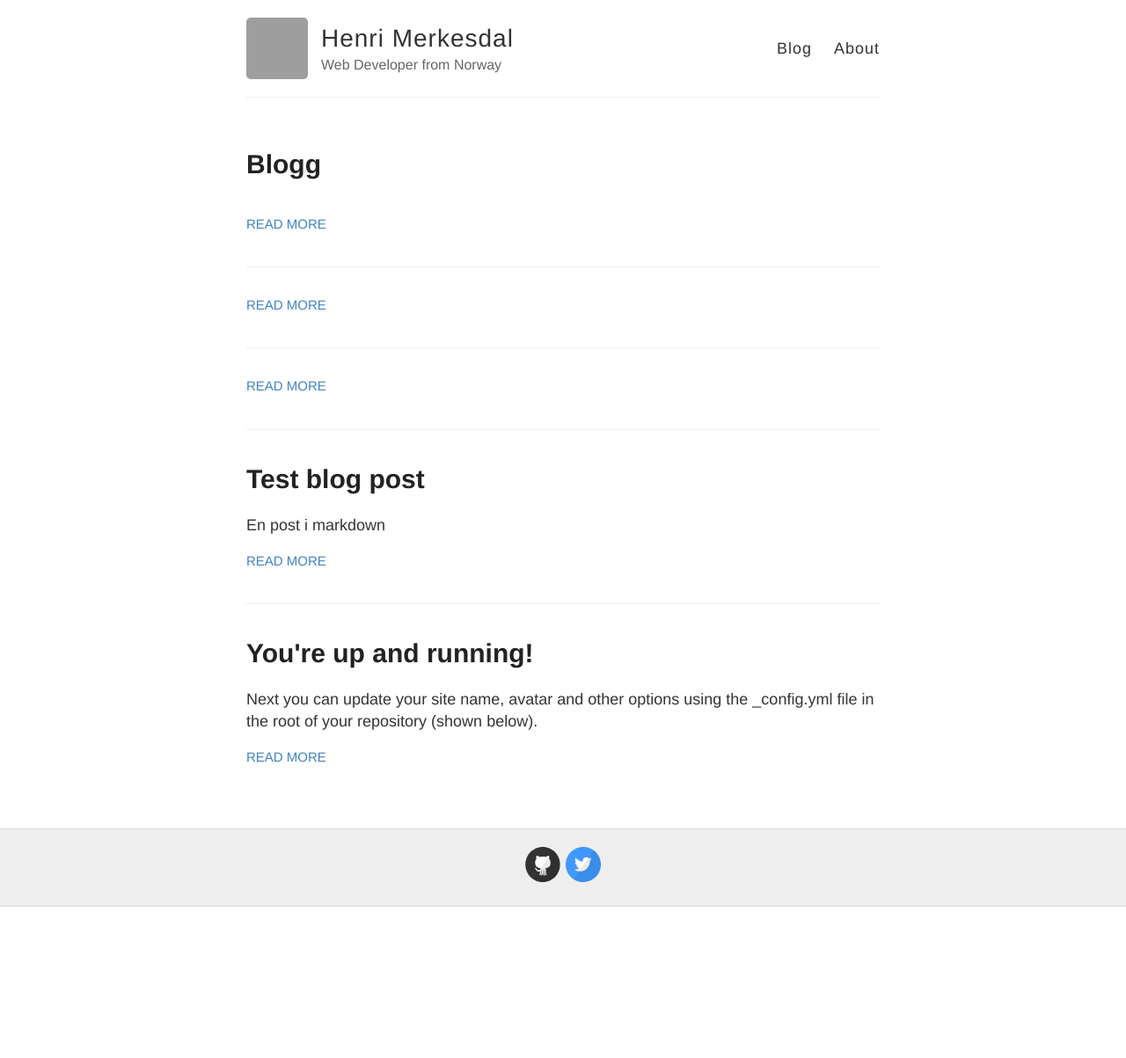
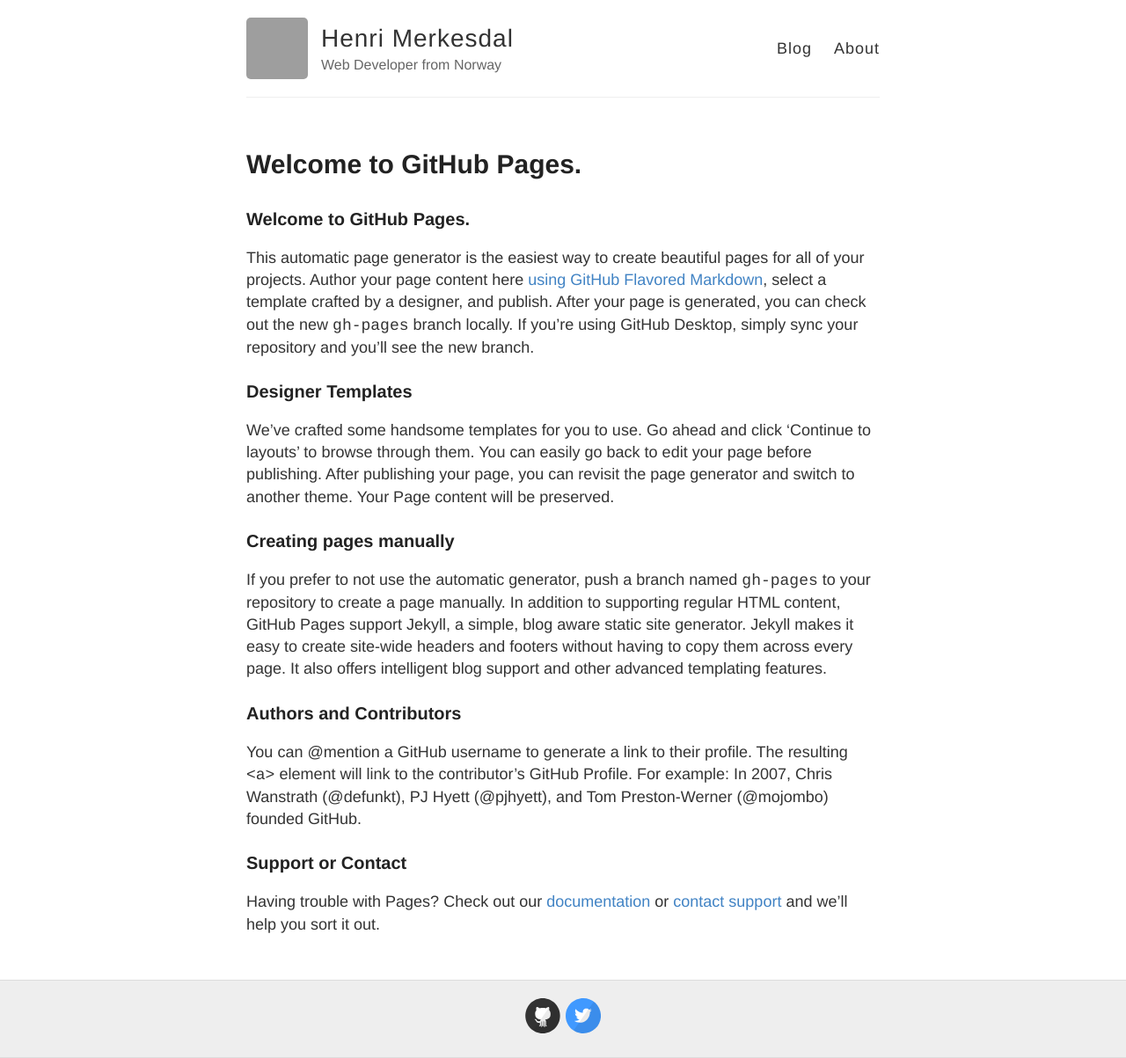
Before and after one commit to henrim/henrim.github.io, a Jekyll site: the page built from index.md, in a window 1280 px wide. Shown: the whole page at 88% size. Built offline with Jekyll 4.4.1, drawn with Linux system fonts in a browser that asks for light colours; our own code applies the rules of GitHub Pages for plain Markdown files; before the commit the page ends 1031 px from its top, so only the background shows below that; grey boxes are pictures that could not be loaded.

Commit message:
Set theme jekyll-theme-cayman and migrate Page Generator content

```diff
--- a/_config.yml
+++ b/_config.yml
@@ -84,3 +84,8 @@
   - LICENSE
   - README.md
   - CNAME
+
+title: Henrim.GitHub.io
+google_analytics:
+show_downloads: true
+theme: jekyll-theme-cayman
--- a/index.html
+++ /dev/null
@@ -1,22 +0,0 @@
----
-layout: default
----
-
-<h1>Blogg</h1>
-
-<p>
-</p>
-<div class="posts">
-  {% for post in site.posts %}
-    <article class="post">
-
-      <h1><a href="{{ site.baseurl }}{{ post.url }}">{{ post.title }}</a></h1>
-
-      <div class="entry">
-        {{ post.excerpt }}
-      </div>
-
-      <a href="{{ site.baseurl }}{{ post.url }}" class="read-more">Read More</a>
-    </article>
-  {% endfor %}
-</div>
--- /dev/null
+++ b/index.md
@@ -0,0 +1,14 @@
+### Welcome to GitHub Pages.
+This automatic page generator is the easiest way to create beautiful pages for all of your projects. Author your page content here [using GitHub Flavored Markdown](https://guides.github.com/features/mastering-markdown/), select a template crafted by a designer, and publish. After your page is generated, you can check out the new `gh-pages` branch locally. If you’re using GitHub Desktop, simply sync your repository and you’ll see the new branch.
+
+### Designer Templates
+We’ve crafted some handsome templates for you to use. Go ahead and click 'Continue to layouts' to browse through them. You can easily go back to edit your page before publishing. After publishing your page, you can revisit the page generator and switch to another theme. Your Page content will be preserved.
+
+### Creating pages manually
+If you prefer to not use the automatic generator, push a branch named `gh-pages` to your repository to create a page manually. In addition to supporting regular HTML content, GitHub Pages support Jekyll, a simple, blog aware static site generator. Jekyll makes it easy to create site-wide headers and footers without having to copy them across every page. It also offers intelligent blog support and other advanced templating features.
+
+### Authors and Contributors
+You can @mention a GitHub username to generate a link to their profile. The resulting `<a>` element will link to the contributor’s GitHub Profile. For example: In 2007, Chris Wanstrath (@defunkt), PJ Hyett (@pjhyett), and Tom Preston-Werner (@mojombo) founded GitHub.
+
+### Support or Contact
+Having trouble with Pages? Check out our [documentation](https://help.github.com/pages) or [contact support](https://github.com/contact) and we’ll help you sort it out.
```
Also changed, not shown: params.json (deleted, +0 -6 lines).
